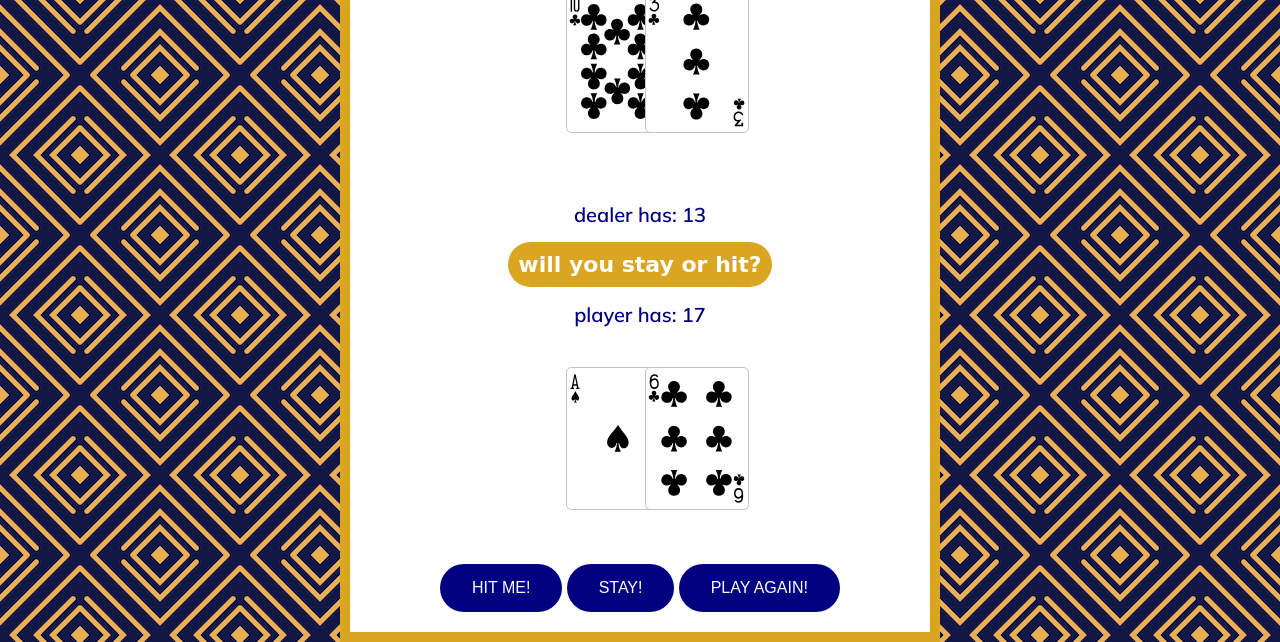
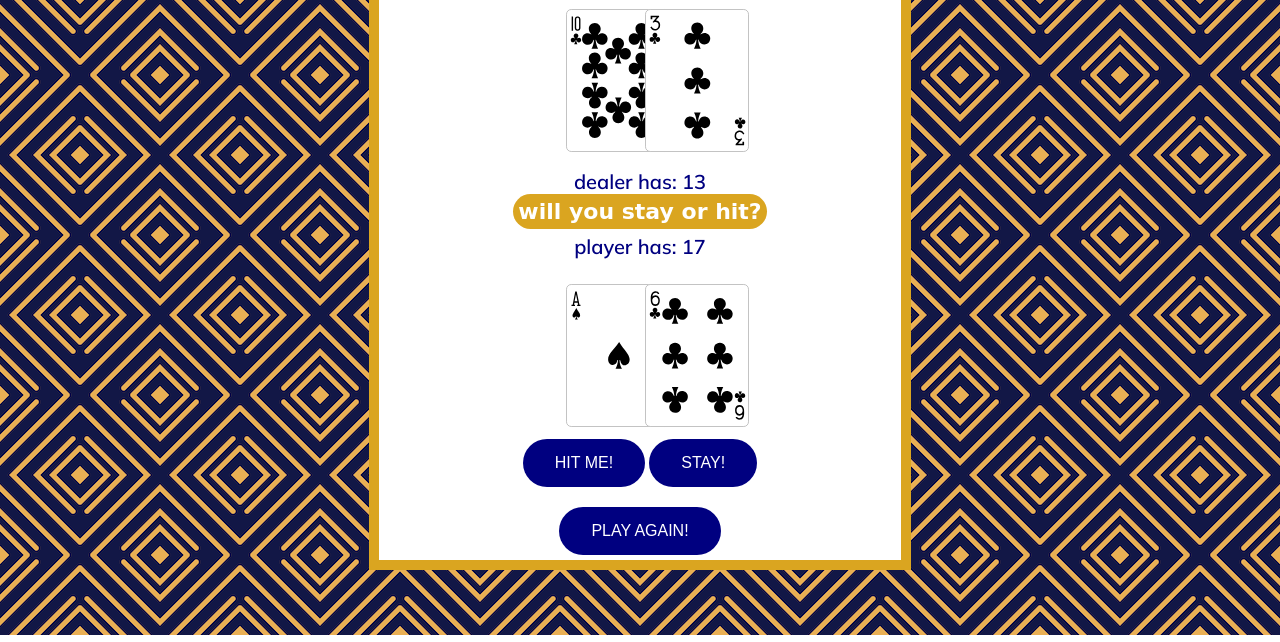
Before and after one commit to mlisdev/js-blackjack-project, a plain HTML site: page index.html in a window 1280 px wide. Shown: the part 165-807 px from the top of the page. Drawn offline with Linux system fonts and the light colour scheme; a web font is replaced by a local one.

Commit message:
update button disable colors

```diff
--- a/css/main.css
+++ b/css/main.css
@@ -24,7 +24,7 @@ svg {
 }
 
 h1 {
-    font-size: 34pt;
+    font-size: 22pt;
     font-family: 'Bellota', cursive;
     text-align: center;
     margin: 0;
@@ -39,8 +39,8 @@ h1 {
     justify-content: center;
     -webkit-align-items: center;
     align-items: center;
-    padding: 20px;
-    width: auto;
+    padding: 5px;
+    width: 40%;
     height: auto;
     background: #fff;
     border: 10px solid goldenrod;
@@ -58,27 +58,32 @@ h1 {
   font-weight: bold;
   background: goldenrod;
   border-radius: 25px;
-  padding: 10px;
+  padding: 5px;
+
 }
 
 .scores {
   text-align: center;
   align-content: center;
   justify-content: center;
-  padding: 15px;
+  padding: 5px;
+  height: 20px;
   font-weight: bold;
   color: navy;
   font-size: 20px;
 }
 
 .dealer-cards, .player-cards {
-  height: 20%;
+  height: 160px;
   text-align: center;
   align-content: center;
-  justify-content: center; }
+  justify-content: center;  }
 
 
 /* BUTTON STYLE */
+.buttons {
+  text-align: center;
+}
 button {
   background-color: navy;
   border: none;
@@ -90,6 +95,12 @@ button {
   display: inline-block;
   font-size: 16px;
   border-radius: 25px;
+}
+
+button[disabled]{
+  border: 1px solid #999999;
+  background-color: #cccccc;
+  color: #666666;
 }
 
 
--- a/index.html
+++ b/index.html
@@ -30,7 +30,7 @@
         </div>
             <div class="buttons">
                 <button id="hit">HIT ME!</button>
-                <button id="stay">STAY!</button>
+                <button id="stay">STAY!</button><br><br>
                 <button id="play-again">PLAY AGAIN!</button>
             </div>
 
```
